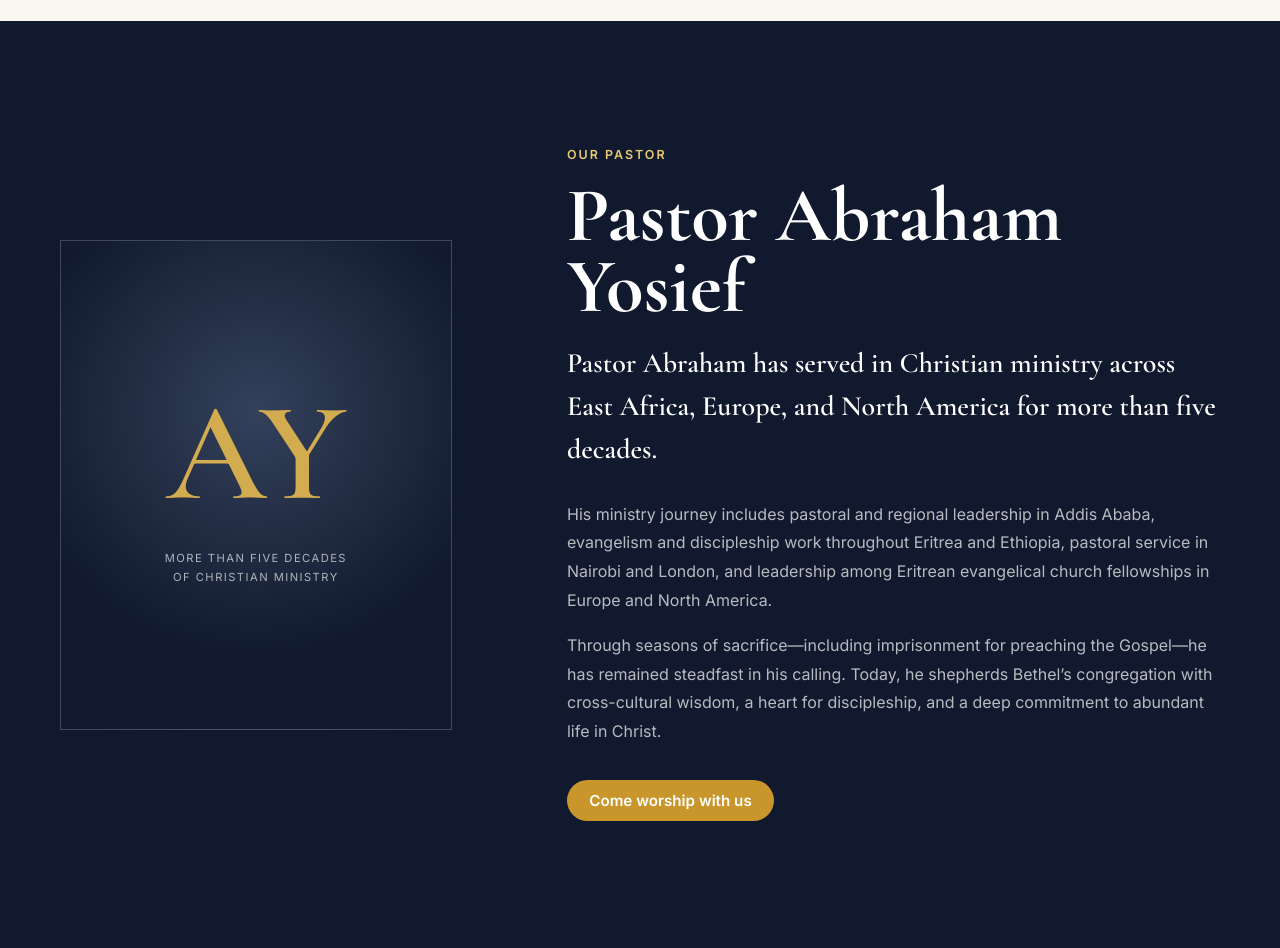
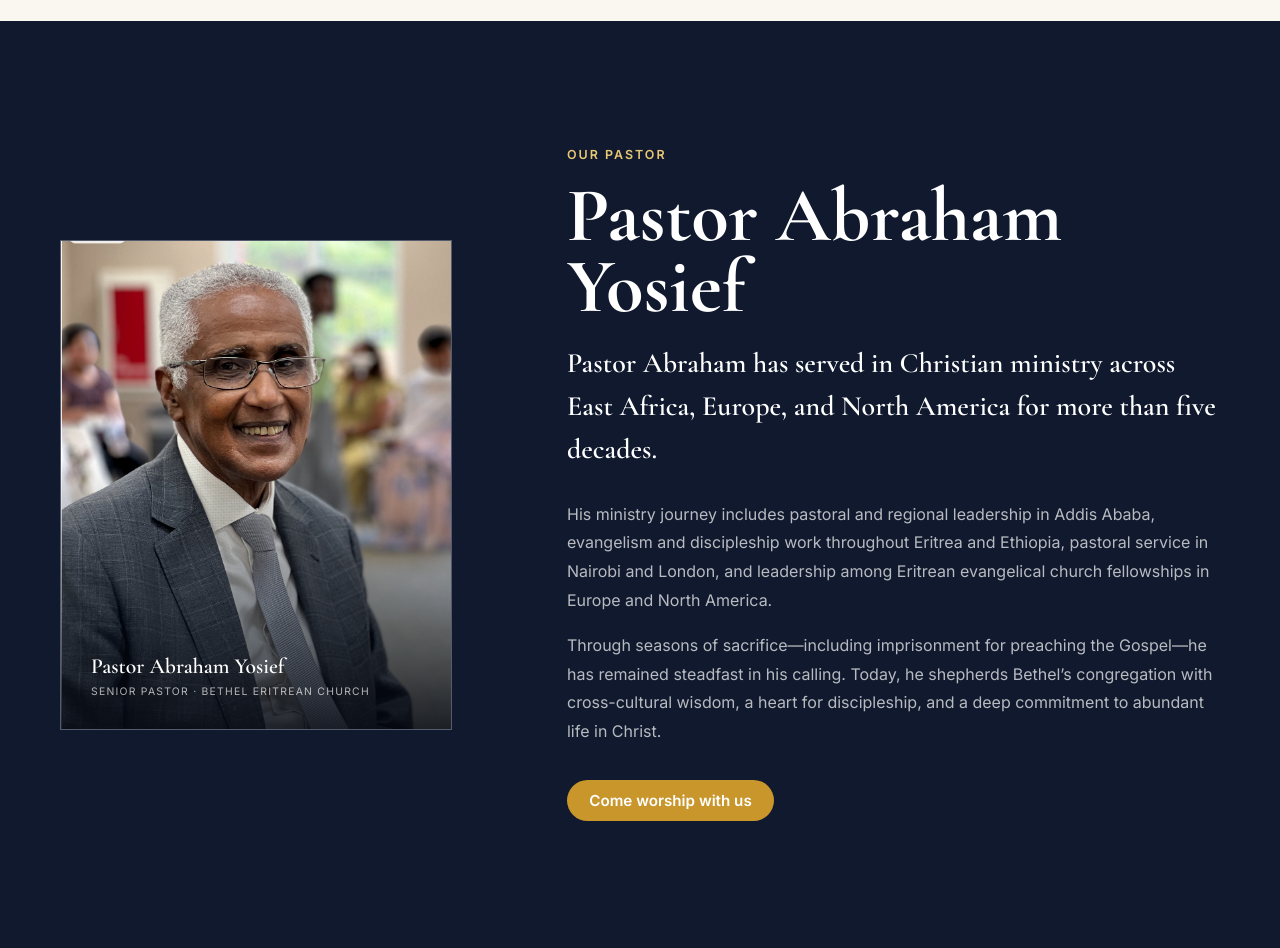
Before and after one commit to biniamh9/BETHEL-CRM, a Django app: page /about/ in a window 1280 px wide. Shown: the part 2460-3408 px from the top of the page. Run offline with Django 5.2, Linux system fonts and the light colour scheme; data that the repository does not hold is empty; parts of the project's set-up code (start-up, migrations or seed data) failed here and were passed over.

Commit message:
Add Pastor Abraham portrait to About page

```diff
--- a/static/css/site.css
+++ b/static/css/site.css
@@ -553,9 +553,13 @@ tbody tr:hover { background: #fcfaf6; }
 .value-grid p { color: var(--muted); line-height: 1.7; }
 .pastor-story { padding: clamp(80px,10vw,140px) 0; background: #10192d; color: #fff; }
 .pastor-story-grid { display: grid; grid-template-columns: minmax(280px,.75fr) 1.25fr; gap: clamp(55px,9vw,130px); align-items: center; }
-.pastor-monogram { aspect-ratio: 4/5; display: flex; flex-direction: column; align-items: center; justify-content: center; border: 1px solid rgba(255,255,255,.2); background: radial-gradient(circle at 50% 35%,#34415b,#111a2e 65%); text-align: center; }
-.pastor-monogram span { font: 600 clamp(6rem,11vw,10rem)/1 var(--serif); color: #d4ac50; }
-.pastor-monogram small { margin-top: 25px; color: rgba(255,255,255,.65); font-size: .7rem; line-height: 1.7; letter-spacing: .13em; text-transform: uppercase; }
+.pastor-portrait { position: relative; aspect-ratio: 4/5; margin: 0; overflow: hidden; border: 1px solid rgba(255,255,255,.2); background: #283248; }
+.pastor-portrait::after { content: ""; position: absolute; inset: 45% 0 0; background: linear-gradient(transparent,rgba(5,9,18,.88)); pointer-events: none; }
+.pastor-portrait img { width: 100%; height: 100%; object-fit: cover; object-position: center 30%; filter: saturate(.86) contrast(1.04); }
+.pastor-portrait figcaption { position: absolute; z-index: 1; inset: auto 30px 28px; }
+.pastor-portrait strong,.pastor-portrait span { display: block; }
+.pastor-portrait strong { color: #fff; font: 600 1.35rem var(--serif); }
+.pastor-portrait span { margin-top: 5px; color: rgba(255,255,255,.68); font-size: .65rem; letter-spacing: .12em; text-transform: uppercase; }
 .pastor-story h2 { margin: .25em 0; color: #fff; font-size: clamp(3rem,6vw,5.5rem); line-height: .92; }
 .pastor-story .page-lead { color: #fff; }
 .pastor-story article > p:not(.page-lead) { color: rgba(255,255,255,.7); line-height: 1.8; }
@@ -608,7 +612,7 @@ tbody tr:hover { background: #fcfaf6; }
   .home-header .wrap { height: 84px; padding-block: 5px; }.home-header .brand img { width: 56px; height: 70px; }.home-header .brand span { display: none; }.cinematic-inner { padding: 130px 0 150px; }.cinematic-copy { width: 100%; }.cinematic-copy h1 { font-size: clamp(3.35rem, 15vw, 5rem); letter-spacing: -.045em; }.cinematic-copy .hero-actions { display: grid; justify-content: stretch; max-width: 260px; margin-inline: auto; }.cinematic-copy .btn { width: 100%; }.hero-lower-bar { grid-template-columns: 1fr; justify-items: center; }.hero-lower-bar > span { display: none; }
   .watch-stage { min-height: 650px; }.watch-stage-overlay { background: linear-gradient(90deg, rgba(8,13,25,.9), rgba(8,13,25,.5)), linear-gradient(0deg, rgba(8,13,25,.5), transparent); }.watch-stage h2 { font-size: 3.8rem; }.watch-button { grid-template-columns: 48px 1fr; }.watch-button i { display: none; }
   .gathering-ribbon-grid { grid-template-columns: 1fr; }.gathering-ribbon-grid > div { grid-template-columns: 90px 1fr; align-items: center; padding: 18px 8px; border-right: 0; border-bottom: 1px solid rgba(16,24,39,.18); }.gathering-ribbon-grid small { grid-column: 2; }.gathering-ribbon-grid > a { grid-column: 1; }
-  .about-intro-grid,.visit-layout,.pastor-story-grid,.visit-contact-grid { grid-template-columns: 1fr; gap: 42px; }.value-grid { grid-template-columns: 1fr; }.value-grid article { min-height: 230px; }.value-grid h3 { margin-top: 32px; }.pastor-monogram { max-height: 470px; }.schedule-stack article { grid-template-columns: 1fr; gap: 10px; }
+  .about-intro-grid,.visit-layout,.pastor-story-grid,.visit-contact-grid { grid-template-columns: 1fr; gap: 42px; }.value-grid { grid-template-columns: 1fr; }.value-grid article { min-height: 230px; }.value-grid h3 { margin-top: 32px; }.pastor-portrait { max-height: 560px; }.schedule-stack article { grid-template-columns: 1fr; gap: 10px; }
 }
 
 /* Public ministry and resource architecture */
--- a/templates/core/about.html
+++ b/templates/core/about.html
@@ -23,7 +23,10 @@
 
 <section class="pastor-story">
   <div class="wrap pastor-story-grid">
-    <div class="pastor-monogram"><span>AY</span><small>More than five decades<br>of Christian ministry</small></div>
+    <figure class="pastor-portrait">
+      <img src="{% static 'activity-images/pastor.jpg' %}" alt="Pastor Abraham Yosief" width="1164" height="1668" loading="lazy">
+      <figcaption><strong>Pastor Abraham Yosief</strong><span>Senior Pastor · Bethel Eritrean Church</span></figcaption>
+    </figure>
     <article><span class="eyebrow gold">Our pastor</span><h2>Pastor Abraham Yosief</h2><p class="page-lead">Pastor Abraham has served in Christian ministry across East Africa, Europe, and North America for more than five decades.</p><p>His ministry journey includes pastoral and regional leadership in Addis Ababa, evangelism and discipleship work throughout Eritrea and Ethiopia, pastoral service in Nairobi and London, and leadership among Eritrean evangelical church fellowships in Europe and North America.</p><p>Through seasons of sacrifice—including imprisonment for preaching the Gospel—he has remained steadfast in his calling. Today, he shepherds Bethel’s congregation with cross-cultural wisdom, a heart for discipleship, and a deep commitment to abundant life in Christ.</p><a class="btn btn-gold" href="{% url 'core:visit' %}">Come worship with us</a></article>
   </div>
 </section>
```
Also changed, not shown: images/pastor.jpg (added).
